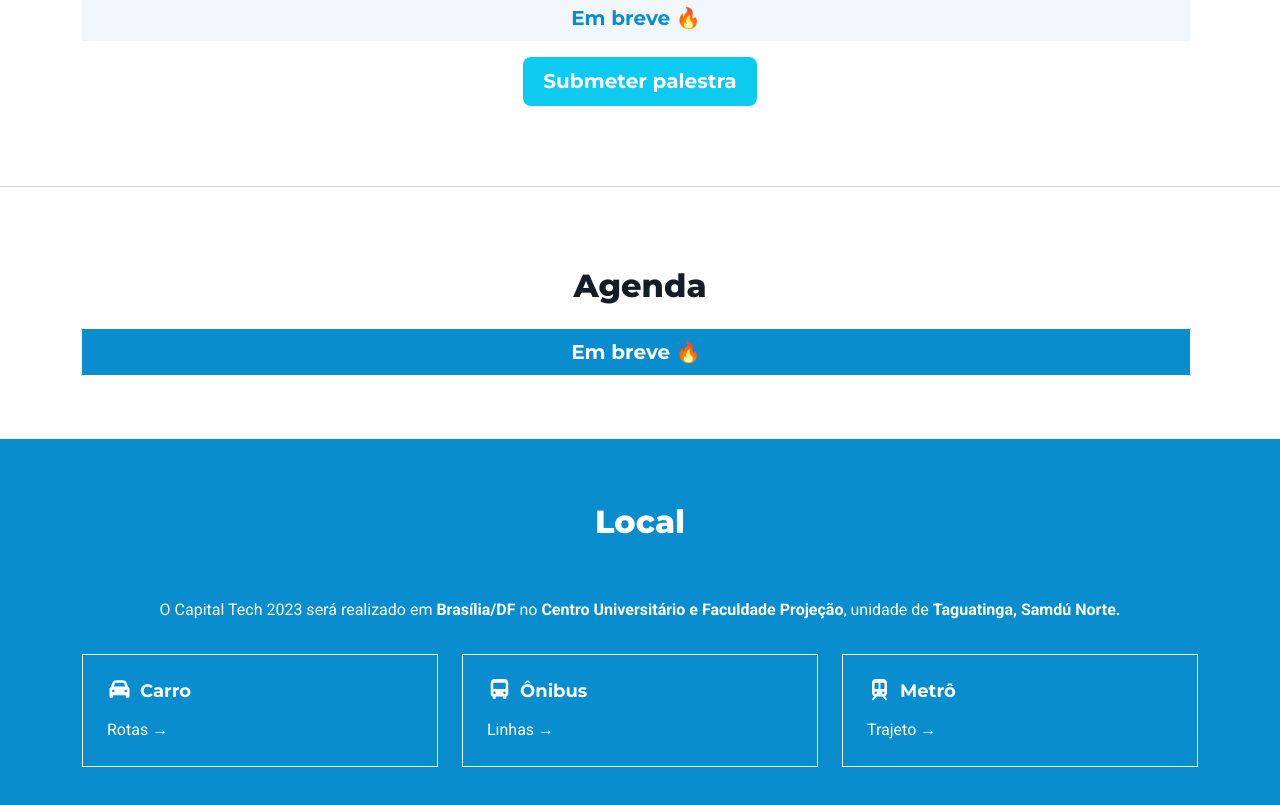
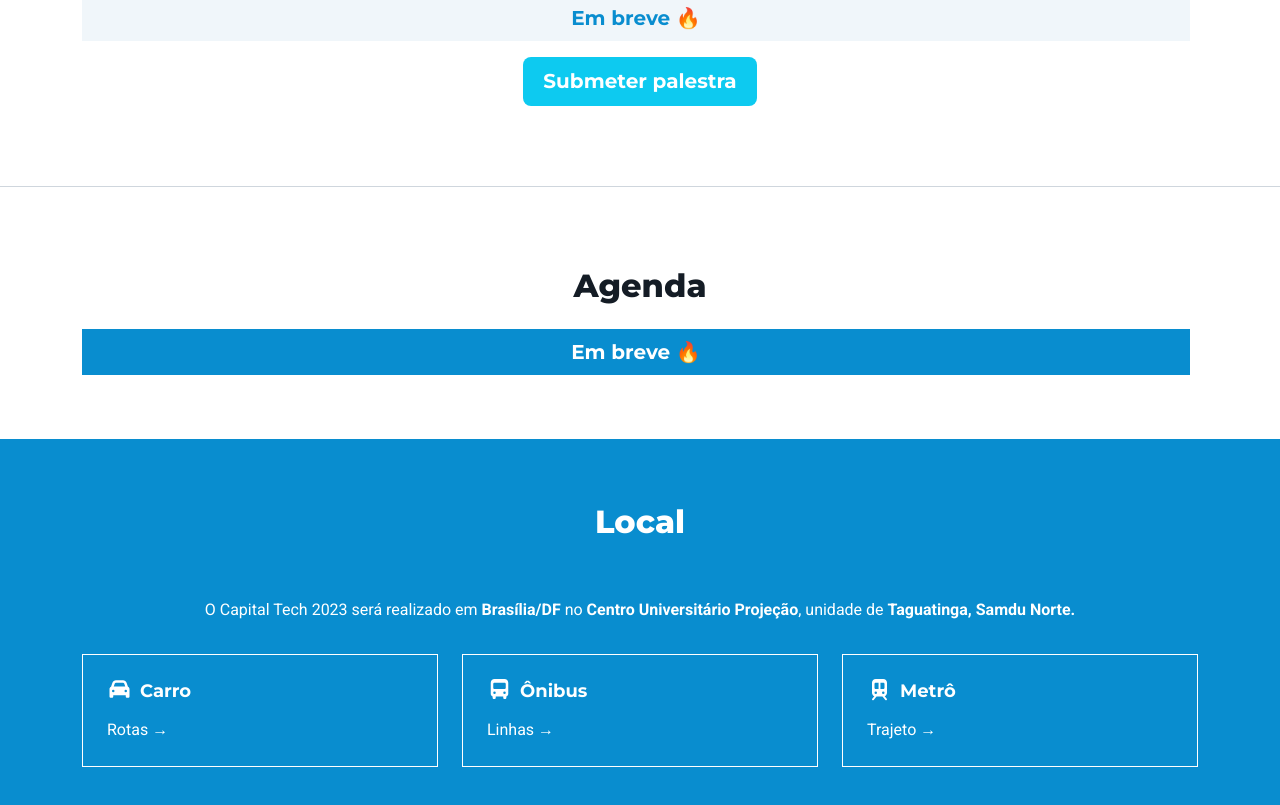
Before and after one commit to DanSilva41/website-capitaltech, a website: page index.html in a window 1280 px wide. Shown: the part 1643-2448 px from the top of the page. Drawn offline with Linux system fonts and the light colour scheme; grey boxes are pictures that could not be loaded.

Commit message:
feat: update some descriptions

```diff
--- a/index.html
+++ b/index.html
@@ -133,7 +133,7 @@
 
 	<section id="about-section" class="about-section section theme-bg-light">
 		<div class="container">
-			<h3 class="section-heading text-center mb-3">Sobre a Capital Tech Conference</h3>
+			<h3 class="section-heading text-center mb-3">Sobre o Capital Tech Conference</h3>
 			<div class="section-intro single-col-max mx-auto mb-5 text-center">O evento reúne entusiastas, alunos,
 				profissionais, especialistas, mestres, doutores e pessoas interessadas em compartilhar conhecimento e
 				experiência.
@@ -489,8 +489,8 @@
 					<div class="desc">
 						<p class="text-center">O Capital Tech 2023 será realizado em <strong>Brasília/DF</strong> no
 							<strong>Centro
-								Universitário e Faculdade Projeção</strong>,
-							unidade de <strong>Taguatinga, Samdú Norte.</strong>
+								Universitário Projeção</strong>,
+							unidade de <strong>Taguatinga, Samdu Norte.</strong>
 						</p>
 
 						<div class="row pt-3">
```
